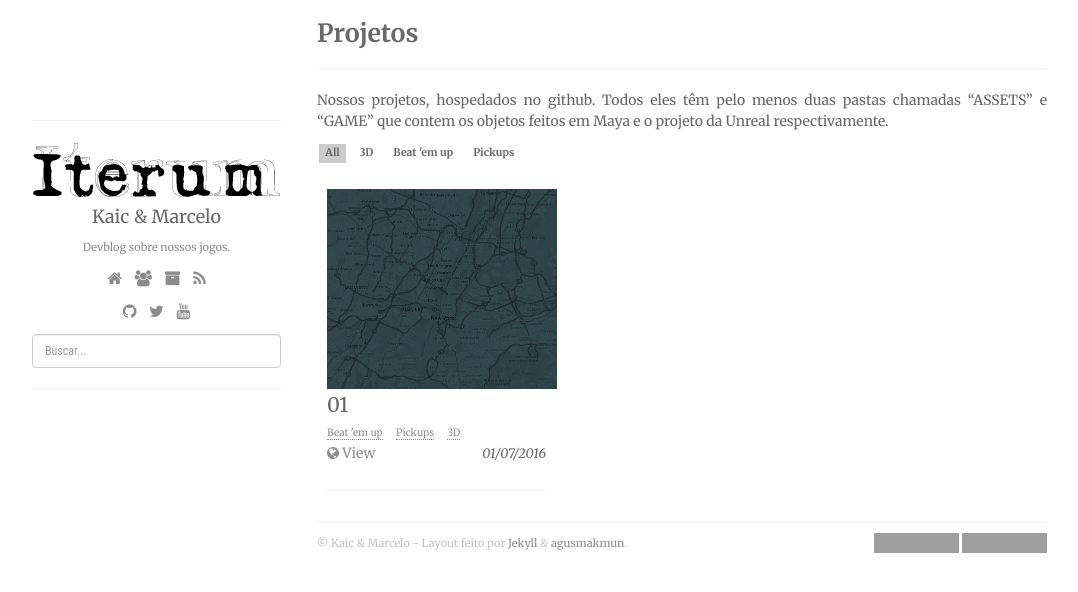
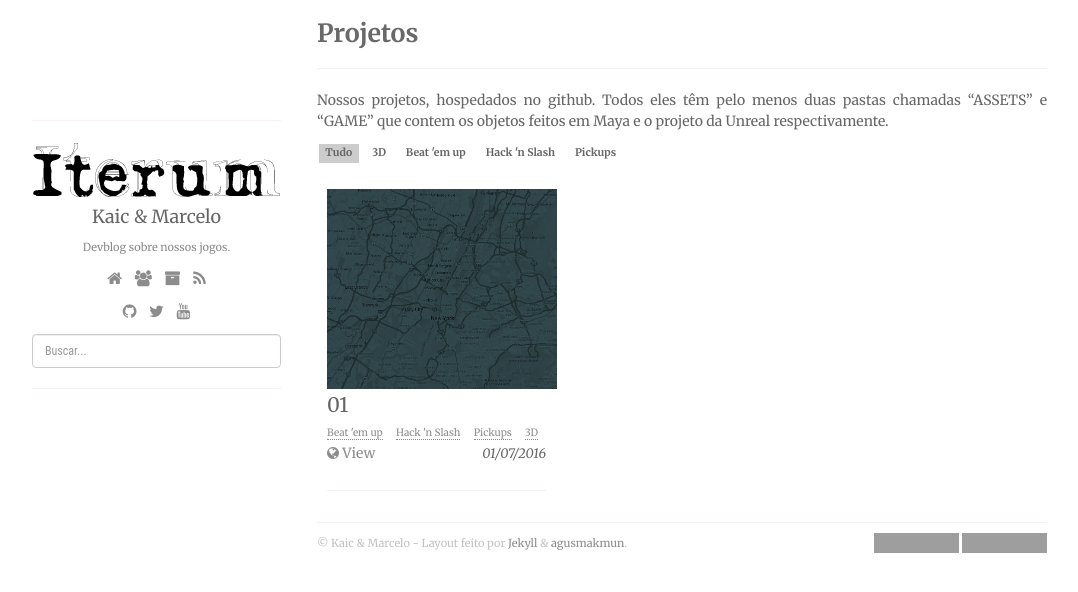
Before and after one commit to IterumCorp/iterumcorp.github.io, a Jekyll site: the page built from projetos.md, in a window 1280 px wide. Shown: the top 592 px of the page, without its empty margins (53-1131 px from the left). Built offline with Jekyll 4.4.1, drawn with Linux system fonts in a browser that asks for light colours; nearby versions of some CDN libraries; comment, search, counter and statistics services are not loaded; grey boxes are pictures that could not be loaded.

Commit message:
all -> tudo

```diff
--- a/_data/projects.json
+++ b/_data/projects.json
@@ -5,6 +5,6 @@
 		"image": "placeholder.jpg",
 		"url": "https://github.com/IterumCorp/01",
 		"date": "Jul 2016",
-		"tags": ["Beat 'em up","Pickups","3D"]
+		"tags": ["Beat 'em up","Hack 'n Slash","Pickups","3D"]
 	}
 ]
--- a/_includes/project_tags.html
+++ b/_includes/project_tags.html
@@ -1,6 +1,6 @@
 {% if site.enableTags ==  true %}
 	<div id="tag-filter" class="tag-group">
-		<span class="tag-filter tag-cloud all active">All</span>
+		<span class="tag-filter tag-cloud all active">Tudo</span>
         {% assign tagarray = site.tagarray %}
         {% for project in site.data.projects %}
             {% for tag in project.tags %}
```
